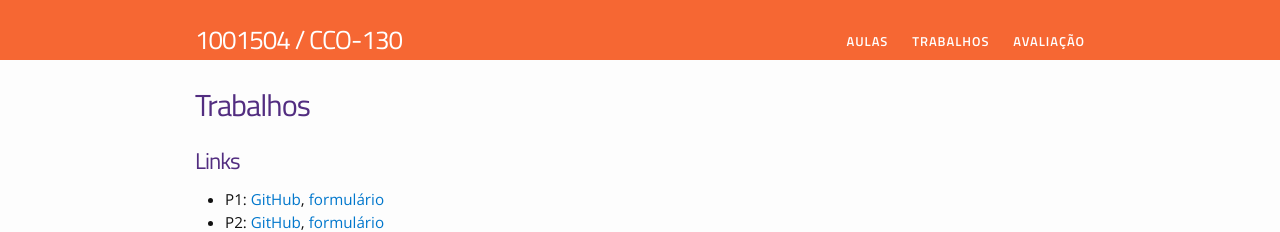
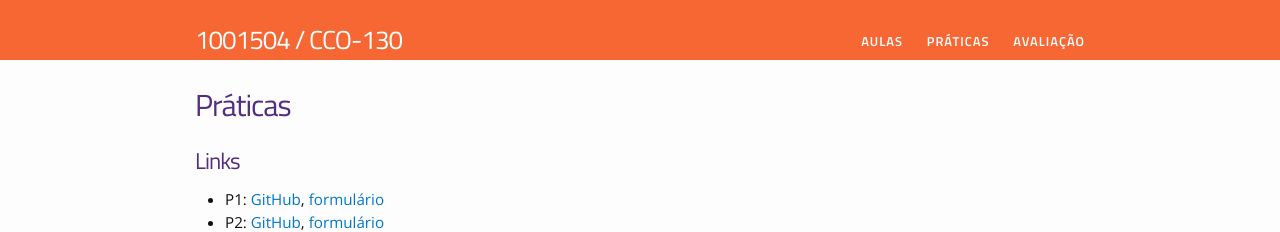
Before and after one commit to thotypous/redes-website, a Jekyll site: the page built from praticas.md, in a window 1280 px wide. Shown: the top 232 px of the page. Built offline with Jekyll 4.4.1, drawn with Linux system fonts in a browser that asks for light colours.

Commit message:
renomeia página de trabalhos

```diff
--- a/_data/menu.yml
+++ b/_data/menu.yml
@@ -1,8 +1,8 @@
 - title: "Aulas"
   href: "/aulas/"
 
-- title: "Trabalhos"
-  href: "/trabalhos/"
+- title: "Práticas"
+  href: "/praticas/"
 
 - title: "Avaliação"
   href: "/avaliacao/"
--- a/trabalhos.md
+++ b/praticas.md
@@ -1,7 +1,7 @@
 ---
 layout: page
-title: Trabalhos
-permalink: /trabalhos/
+title: Práticas
+permalink: /praticas/
 ---
 
 # Links
```
